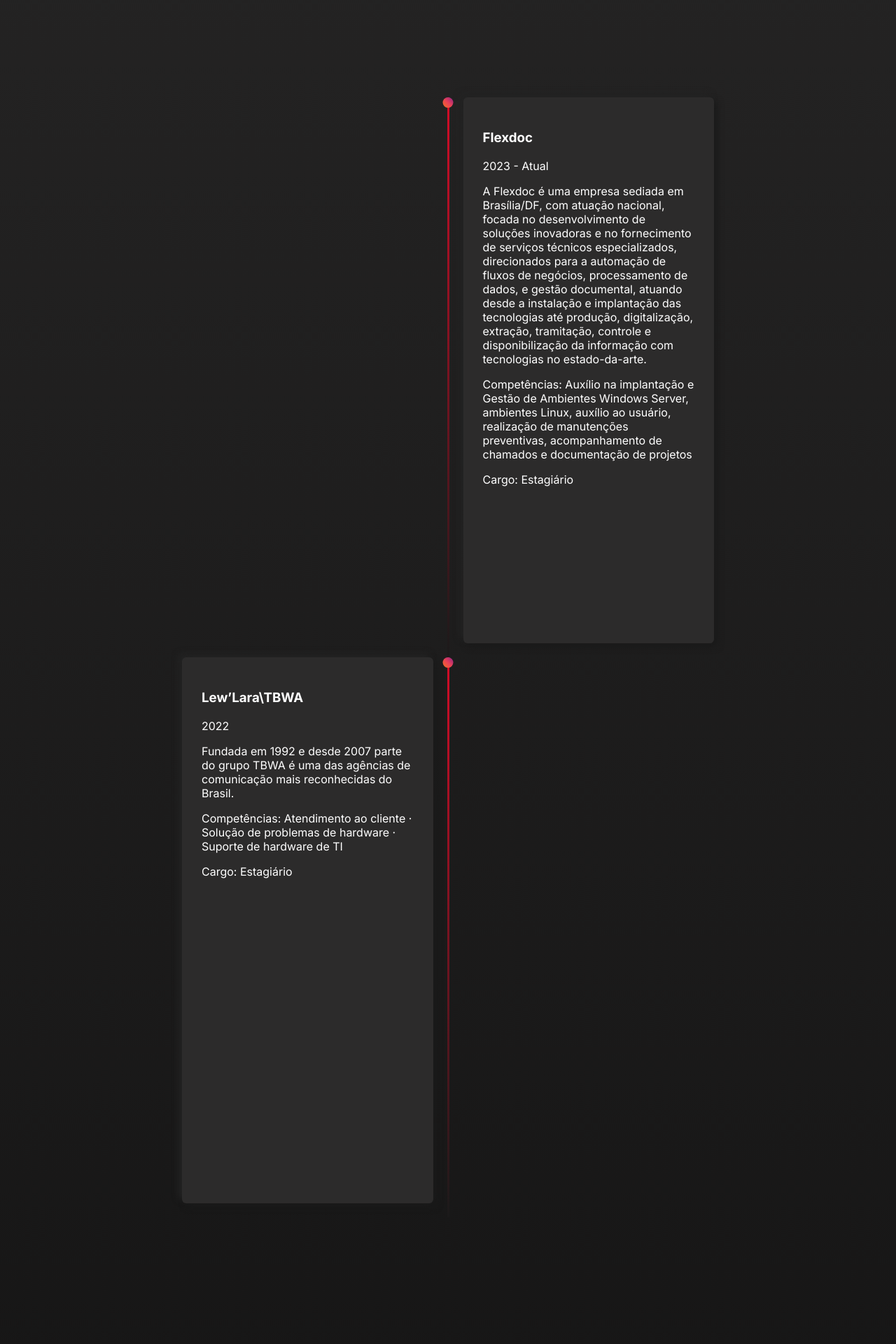
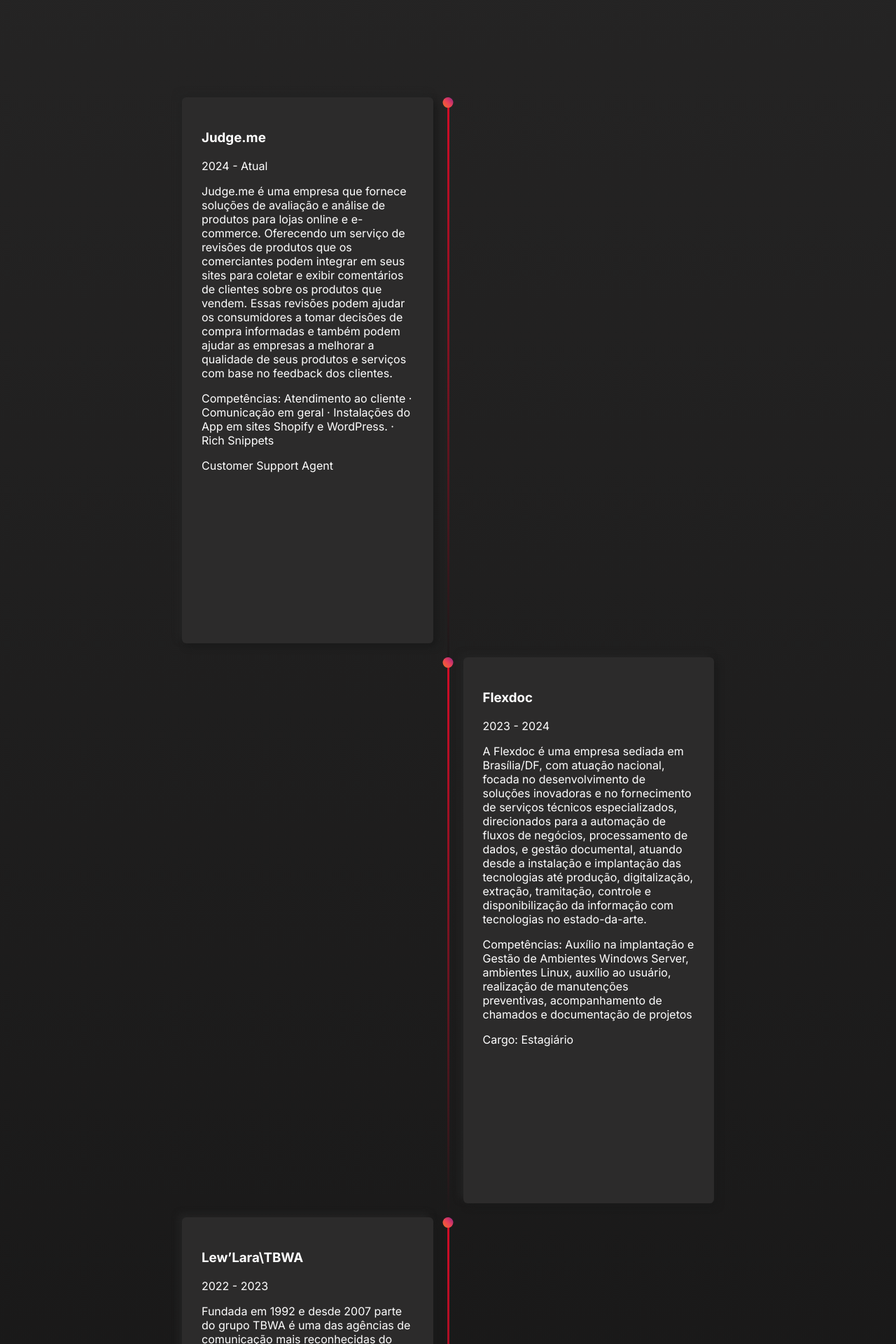
Before and after one commit to SamuelGMonte/portfolio, a Next.js app: page / in a window 1280 px wide. Shown: the part 1360-3280 px from the top of the page at 70% size. Built offline with nearby package versions, Linux system fonts and the light colour scheme.

Commit message:
Mudança xp

```diff
--- a/app/components/projetos/projetos.tsx
+++ b/app/components/projetos/projetos.tsx
@@ -6,8 +6,9 @@
         <div className="containerProjects ">
             <h1 className="text-4xl">Projetos</h1>
             <div className="projectDiv">
-                <a href="https://github.com/SamuelGMonte/Kabum-Searcher" className="project project1"><img src={bookmark.src} width={30} alt="" /><span>Kabum Searcher</span><p>Um simples webscrapper feito em Python</p></a>
-                <a href="https://github.com/SamuelGMonte/portfolio2.0" className="project project2"><img src={bookmark.src} width={30} alt="" /><span>Portfólio 2.0</span><p>Meu antigo portfólio</p></a>
+                <a href="https://github.com/SamuelGMonte/Kabum-Searcher" className="project"><img src={bookmark.src} width={30} alt="" /><span>Kabum Searcher</span><p>Um simples webscrapper feito em Python</p></a>
+                <a href="https://github.com/SamuelGMonte/portfolio2.0" className="project"><img src={bookmark.src} width={30} alt="" /><span>Portfólio 2.0</span><p>Meu antigo portfólio</p></a>
+                <a href="https://github.com/SamuelGMonte/sptransjava" className="project"><img src={bookmark.src} width={30} alt="" /><span>BuSearcher</span><p>Aplicativo de consumo da API da SPTrans para a atualização de veículos em tempo real feito em Java</p></a>
             </div>
         </div>
 
--- a/app/components/timeline/timeline.css
+++ b/app/components/timeline/timeline.css
@@ -29,11 +29,9 @@
     margin: 1rem;
     margin-bottom: 20px;
     border-radius: 6px;
+    margin: 0px 20px 20px 20px;
   }
 
-  .timeline-component {
-    margin: 0px 20px 20px 20px;
-  }
 
   @media screen and (min-width: 768px) {
     .timeline {
--- a/app/components/timeline/timeline.tsx
+++ b/app/components/timeline/timeline.tsx
@@ -4,30 +4,41 @@
 return (
 <section className="design-section">
     <div className="timeline">
-        <div className="timeline-empty">
+
+        <div className="timeline-content">
+            <h3>Judge.me</h3>
+            <span>2024 - Atual</span>
+            <p>Judge.me é uma empresa que fornece soluções de avaliação e análise de produtos para lojas online e e-commerce. Oferecendo um serviço de revisões de produtos que os comerciantes podem integrar em seus sites para coletar e exibir comentários de clientes sobre os produtos que vendem. Essas revisões podem ajudar os consumidores a tomar decisões de compra informadas e também podem ajudar as empresas a melhorar a qualidade de seus produtos e serviços com base no feedback dos clientes.</p>
+            <p>Competências: Atendimento ao cliente · Comunicação em geral · Instalações do App em sites Shopify e WordPress. · Rich Snippets </p>
+            <p>Customer Support Agent</p>
+
         </div>
 
-        <div className="timeline-middle">
-            <div className="timeline-circle"></div>
-        </div>
-        <div className="timeline-component timeline-content">
-        <h3>Flexdoc</h3>
-        <span>2023 - Atual</span>
+        <div className="timeline-middle"><div className="timeline-circle"></div></div>
+
+        <div className="timeline-empty"></div>
+
+        <div className="timeline-empty"></div>
+
+        <div className="timeline-middle"><div className="timeline-circle"></div></div>
+
+        <div className="timeline-content">
+            <h3>Flexdoc</h3>
+            <span>2023 - 2024</span>
             <p>A Flexdoc é uma empresa sediada em Brasília/DF, com atuação nacional, focada no desenvolvimento de soluções inovadoras e no fornecimento de serviços técnicos especializados, direcionados para a automação de fluxos de negócios, processamento de dados, e gestão documental, atuando desde a instalação e implantação das tecnologias até produção, digitalização, extração, tramitação, controle e disponibilização da informação com tecnologias no estado-da-arte.</p>
             <p>Competências: Auxílio na implantação e Gestão de Ambientes Windows Server, ambientes Linux, auxílio ao usuário, realização de manutenções preventivas, acompanhamento de chamados e documentação de projetos</p>
             <p>Cargo: Estagiário</p>
         </div>
-        <div className="timeline-component timeline-content">
-        <h3>Lew’Lara\TBWA </h3>
-        <span>2022</span>
+
+        <div className="timeline-content">
+            <h3>Lew’Lara\TBWA </h3>
+            <span>2022 - 2023</span>
             <p>Fundada em 1992 e desde 2007 parte do grupo TBWA é uma das agências de comunicação mais reconhecidas do Brasil.</p>
             <p>Competências: Atendimento ao cliente · Solução de problemas de hardware · Suporte de hardware de TI</p>
             <p>Cargo: Estagiário</p>
         </div>
-        <div className="timeline-middle">
-            <div className="timeline-circle"></div>
-        </div>
 
+        <div className="timeline-middle"><div className="timeline-circle"></div></div>
 
     </div>
 </section>
```
